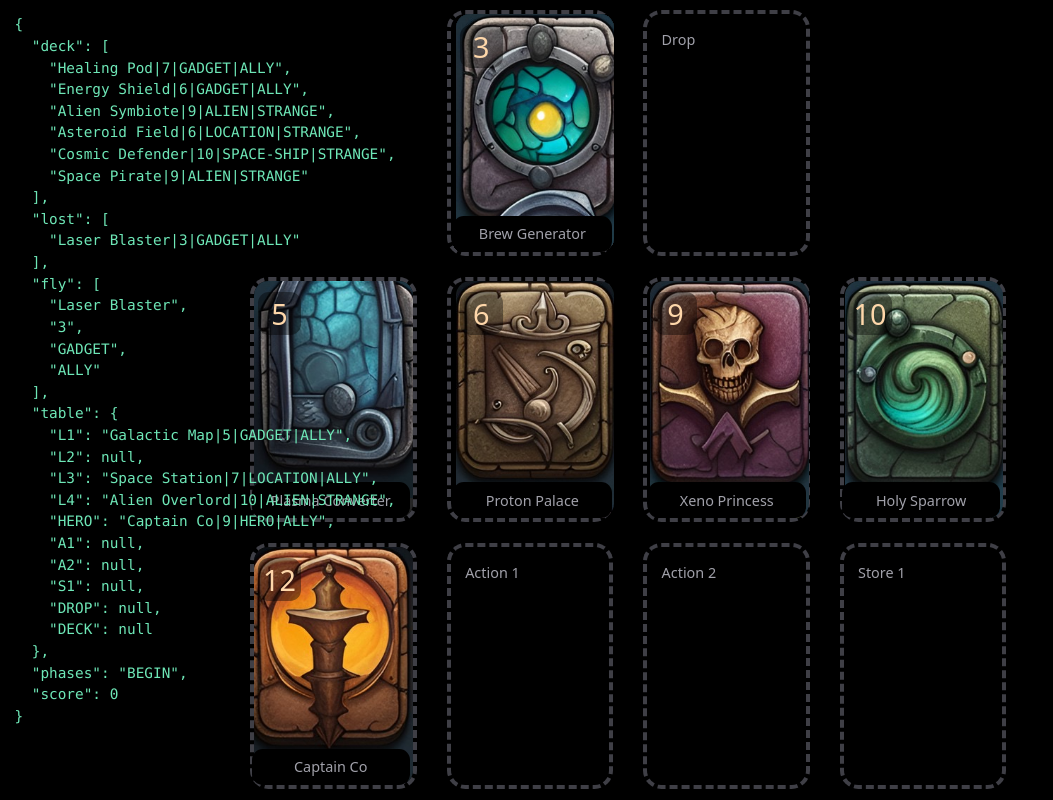
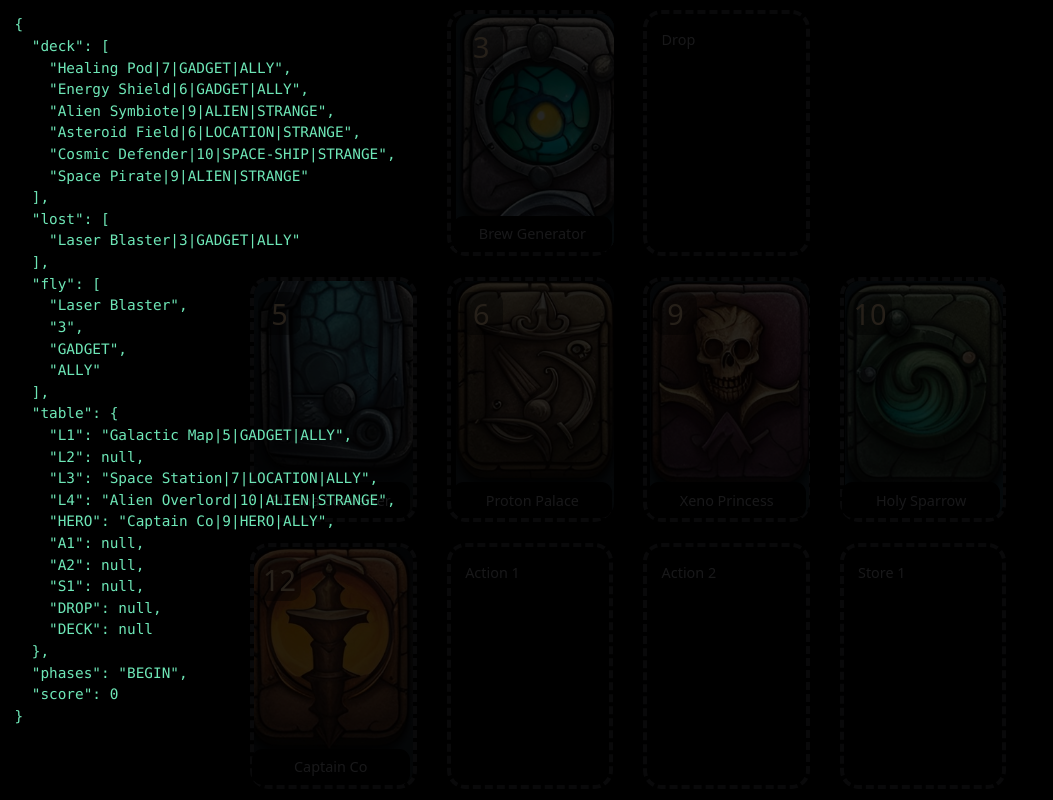
Before and after one commit to Pengeszikra/pure-web-ccg, a website built with Vite: page index.html in a window 1280 px wide. Shown: the whole page, without its empty margins (0-1053 px from the left). Built offline with nearby package versions, Linux system fonts and the light colour scheme.

Commit message:
PWA test

```diff
--- a/index.html
+++ b/index.html
@@ -79,7 +79,7 @@
     </section>
   </template>
   <pre id="monitor" class="select-none pointer-events-none z-[10000] p-4 absolute text-emerald-300 text-[1rem]"></pre>
-  <main id="desk" class="relative max-h-screen aspect-[4/4] mx-auto --opacity-15">
+  <main id="desk" class="relative max-h-screen aspect-[4/4] mx-auto opacity-15">
     <section id="table" class="grid gap-4 grid-cols-4 p-4"></section>
     <section id="incoming" class="grid gap-4 grid-cols-4 p-4"></section>
     <section id="player" class="grid gap-4 grid-cols-4 p-4"></section>
@@ -87,4 +87,15 @@
 </body>
   <script type="module" src="pure-alien-solitare.js"></script>
   <script type="module" src="alien-solitare-gameplay.js"></script>
+  <!--
+    //  -------------------------------------------  \\
+    //   _   _        ____         _   _        _    ||
+    //  | \ | |      |  _ \       |_| | |      | |   ||
+    //  |  \| | ___  | |_) | _   _ _  | |    __| |   ||
+    //  | . ` |/ _ \ |  _ < | | | | | | |   / _  |   ||
+    //  | |\  | (_) || |_) || |_| | | | |_ | (_| |   ||
+    //  |_| \_|\___/ |____/  \___/|_| |___| \____|   ||
+    //                                               ||
+    //  -------------------------------------------- //
+  -->
 </html>
```
Also changed, not shown: public/icons/zignal-icon-192x192.png (added), public/icons/zignal-icon-512x512.png (added), public/manifest.json (added), 1 other file.
